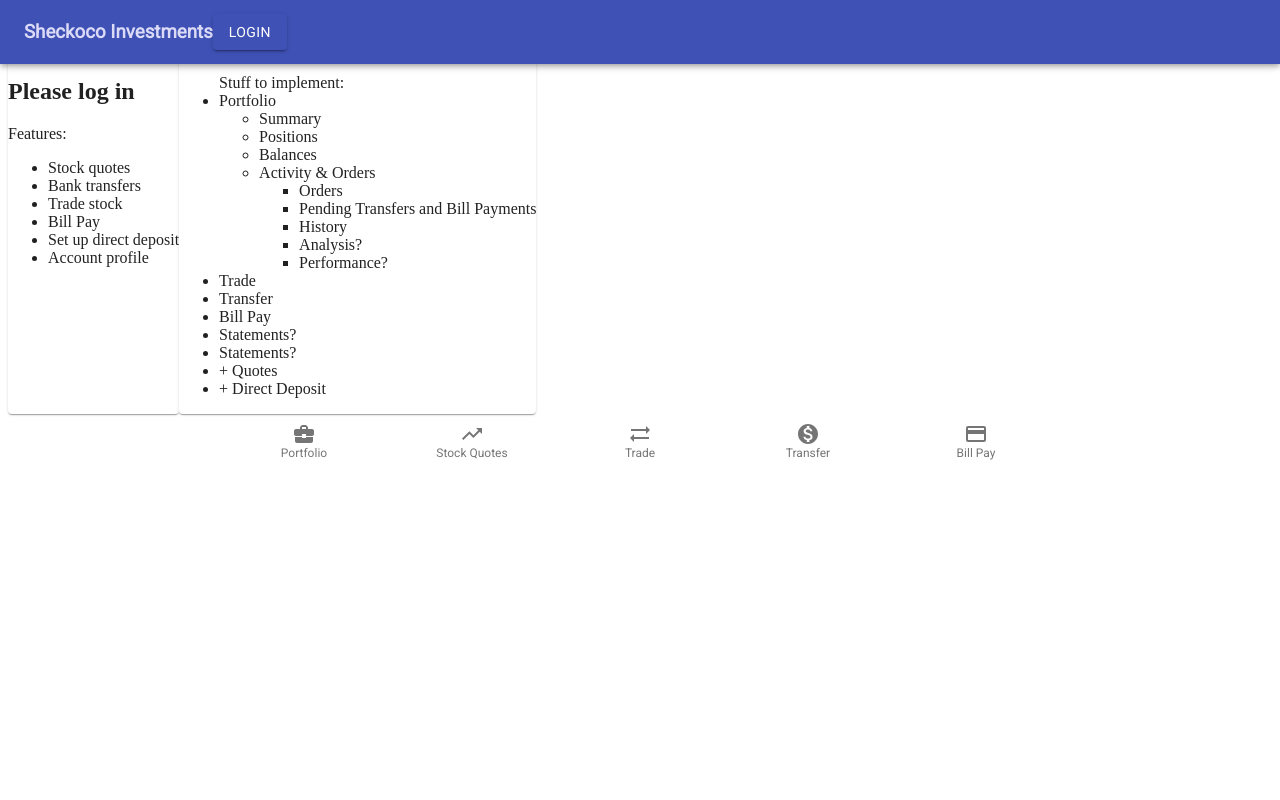
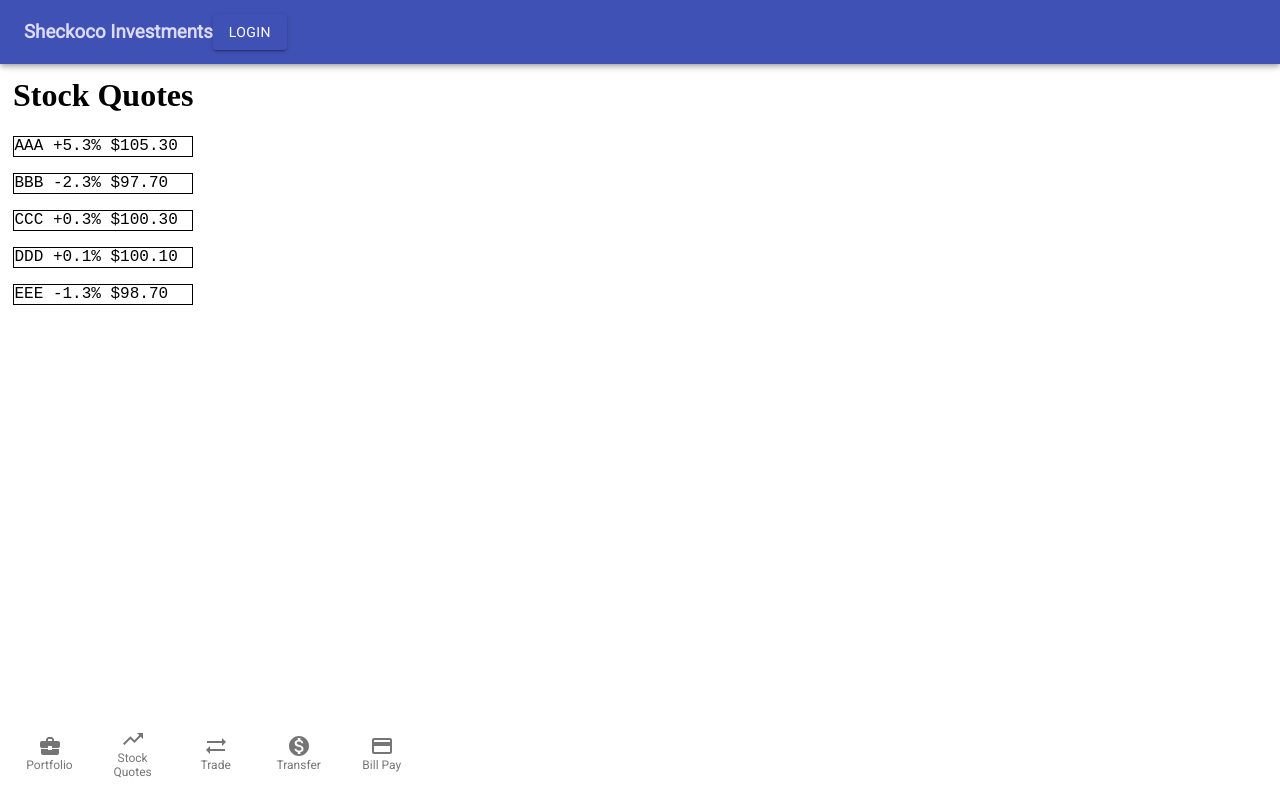
Before and after one commit to mshecket/sheckoco-web-app, a React (Create React App) app: page / in a window 1280 px wide. Built offline with nearby package versions, Linux system fonts and the light colour scheme.

Commit message:
Added new components and updated naming

```diff
--- a/src/App.js
+++ b/src/App.js
@@ -1,15 +1,19 @@
 import React from "react"
 
-import SheckocoHeader from "./components/SheckocoHeader"
-import SheckocoMainContent from "./components/SheckocoMainContent"
-import SheckocoFooter from "./components/SheckocoFooter"
+import Header from "./components/Header"
+import MainContent from "./components/MainContent"
+import Footer from "./components/Footer"
 
 function App() {
   return (
     <div>
-      <SheckocoHeader />
-      <SheckocoMainContent />
-      <SheckocoFooter />
+      <Header />
+      <br/>
+      <MainContent
+        showStockQuotes={"true"}
+      />
+      <br/>
+      <Footer />
     </div>
   );
 }
--- /dev/null
+++ b/src/components/BillPay.js
@@ -0,0 +1,22 @@
+/*
+  This component will let the user set up bill payment to pretend
+  payees. There will be a list of payees, probably with some default ones,
+  options to add or remove payees or change their information, and then
+  a form to let the user set up a bill payment. The form will ask them for
+  the payment amount, date they want it sent, and have them choose
+  a receipient from the list. This won't connect to a real server--we'll
+  just have toy payees to play around with.
+*/
+
+import React from "react"
+
+function BillPay(props)
+{
+  return (
+    <div>
+      Bill Pay
+    </div>
+  );
+}
+
+export default BillPay
--- a/src/components/SheckocoFooter.js
+++ b/src/components/Footer.js
@@ -7,10 +7,10 @@ import PaymentIcon from '@material-ui/icons/Payment';
 import TrendingUpIcon from '@material-ui/icons/TrendingUp';
 import SyncAltIcon from '@material-ui/icons/SyncAlt';
 
-function SheckocoFooter() {
+function Footer() {
   return (
     <footer>
-      <BottomNavigation showLabels color='secondary'>
+      <BottomNavigation showLabels color='primary'>
         <BottomNavigationAction label="Portfolio" icon={<BusinessCenterIcon />} />
         <BottomNavigationAction label="Stock Quotes" icon={<TrendingUpIcon />} />
         <BottomNavigationAction label="Trade" icon={<SyncAltIcon />} />
@@ -22,4 +22,4 @@ function SheckocoFooter() {
   );
 }
 
-export default SheckocoFooter
+export default Footer
--- a/src/components/SheckocoMainContent.js
+++ b/src/components/MainContent.js
@@ -1,11 +1,35 @@
-import React from "react"
-import Paper from "@material-ui/core/Paper"
+import React, {Component} from "react"
+import Portfolio from "./Portfolio"
+import StockQuotes from "./StockQuotes"
+import Trade from "./Trade"
+import Transfer from "./Transfer"
+import BillPay from "./BillPay"
 
-function SheckocoMainContent()
+class SheckocoMainContent extends Component
 {
-  return (
-    <main>
-      <Paper>
+  constructor(props)
+  {
+    super(props)
+
+  }
+  render () {
+    return (
+      <main>
+       {this.props.showPortfolio == "true" ? <Portfolio /> : null}
+       {this.props.showStockQuotes == "true" ? <StockQuotes /> : null}
+       {this.props.showTrade == "true" ? <Trade /> : null}
+       {this.props.showTransfer == "true" ? <Transfer /> : null}
+       {this.props.showBillPay == "true" ? <BillPay /> : null}
+      </main>
+    )
+    }
+
+}
+
+export default SheckocoMainContent
+
+{ /*
+ <Paper>
         <h2>Please log in</h2>
           <p>Features:</p>
             <ul>
@@ -40,9 +64,4 @@ function SheckocoMainContent()
 <li>+ Quotes</li>
 <li>+ Direct Deposit</li>
       </ul>
-      </Paper>
-    </main>
-  );
-}
-
-export default SheckocoMainContent
+</Paper> */ }
--- /dev/null
+++ b/src/components/Portfolio.js
@@ -0,0 +1,31 @@
+import React from "react"
+
+/*
+  This component will display a series of positions for this user, including
+  a cash position, as well as a total for the whole portfolio. The individual
+  positions will update dynamically from the server that has the account
+  information, and stock positions will also dynamically update stock prices
+  from the stock price server.
+*/
+
+function Portfolio(props)
+{
+  return (
+    <div>
+      Portfolio
+      {/*
+      <Position />
+      <Position />
+      <Position />
+      <Total />
+      */}
+      <p>100 shares of AAA at $10 = $1000</p>
+      <p>100 shares of BBB at $20 = $2000</p>
+      <p>100 shares of CCC at $30 = $3000</p>
+      <p>100 shares of DDD at $40 = $4000</p>
+      <p>100 shares of EEE at $50 = $5000</p>
+    </div>
+  );
+}
+
+export default Portfolio
--- /dev/null
+++ b/src/components/StockQuotes.js
@@ -0,0 +1,32 @@
+import React from "react"
+
+/*
+  This component will contain a series of sub-components that will
+  each dynamically list a stock quote--the StockQuote components themsleves
+  will make API calls to the server that has the stock prices on them
+  and update dynamically. We'll either do this on a interval basis or
+  set up some kind of subscription to a socket.
+*/
+
+function StockQuotes(props)
+{
+  return (
+    <div className="stockQuotes">
+      <h1>Stock Quotes</h1>
+      <p>AAA +5.3% $105.30</p>
+      <p>BBB -2.3% $97.70</p>
+      <p>CCC +0.3% $100.30</p>
+      <p>DDD +0.1% $100.10</p>
+      <p>EEE -1.3% $98.70</p>
+      {/*
+      <StockQuote symbol="AAA" />
+      <StockQuote symbol="BBB" />
+      <StockQuote symbol="CCC" />
+      <StockQuote symbol="DDD" />
+      <StockQuote symbol="EEE" />
+      */}
+    </div>
+  )
+}
+
+export default StockQuotes
--- /dev/null
+++ b/src/components/Trade.js
@@ -0,0 +1,23 @@
+import React from "react"
+
+/*
+  This component will, in part, contain a form that will let the user
+  decide what kind of order they want to place. They will enter a stock symbol
+  they want to trade, whether to buy or sell, how many shares, and maybe at
+  some point implement limit/stop loss orders and other stuff like that.
+
+  There should also be a list of orders that have been placed but not filled
+  yet (with the option to cancel them), and a list of completed or cancelled orders.
+*/
+
+function Trade(props)
+{
+  return (
+    <div className="trade">
+      <h1>Trade</h1>
+      <h2>Orders</h2>
+    </div>
+  );
+}
+
+export default Trade
--- /dev/null
+++ b/src/components/Transfer.js
@@ -0,0 +1,24 @@
+import React from "react"
+
+/*
+  This component will allow the user to transfer cash to or from
+  their investment account. We'll probably just use toy sources or
+  destinations for transfers and not have it connected to a server.
+
+  The user will choose an amount of cash, whether they are withdrawing
+  or depositing, and a source/destination for the money. So we'll need
+  a simple form for that. We don't even necessarily have to display the
+  balances for the external accounts--in a real app, you wouldn't necessarily
+  see those anyway.
+*/
+
+function Transfer(props)
+{
+  return (
+    <div className="transfer">
+      <h1>Transfer</h1>
+    </div>
+  );
+}
+
+export default Transfer
--- a/src/styles.css
+++ b/src/styles.css
@@ -4,16 +4,45 @@ h3 {
   color: rgb(219, 219, 248);
 }
 
+header {
+  position: fixed;
+  top: 0;
+}
+
 main {
   display: flex;
-  padding-top: 50px;
-}
-
-header {
-  margin-bottom: 5px;
+  position: relative;
+  top: 25px;
+  //padding-top:50px;
 }
 
 .loginButton {
-  margin-left:auto;
-  margin-right:0;
+  display: flex;
+  justify-content: flex-end;
 }
+
+.stockQuotes {
+  padding: 5px;
+  align-content: center;
+}
+
+.stockQuotes p {
+  border: 1px solid black;
+  padding: .5px;
+  font-family: 'Courier New', Courier, monospace
+}
+
+.trade {
+  border-left: 5px solid black;
+  margin: 2px;
+}
+
+.transfer {
+  border-left: 5px solid black;
+  margin: 2px;
+}
+
+footer {
+  position: fixed;
+  bottom: 0;
+}
```
Also changed, not shown: src/components/Header.js (renamed from src/components/SheckocoHeader.js).
